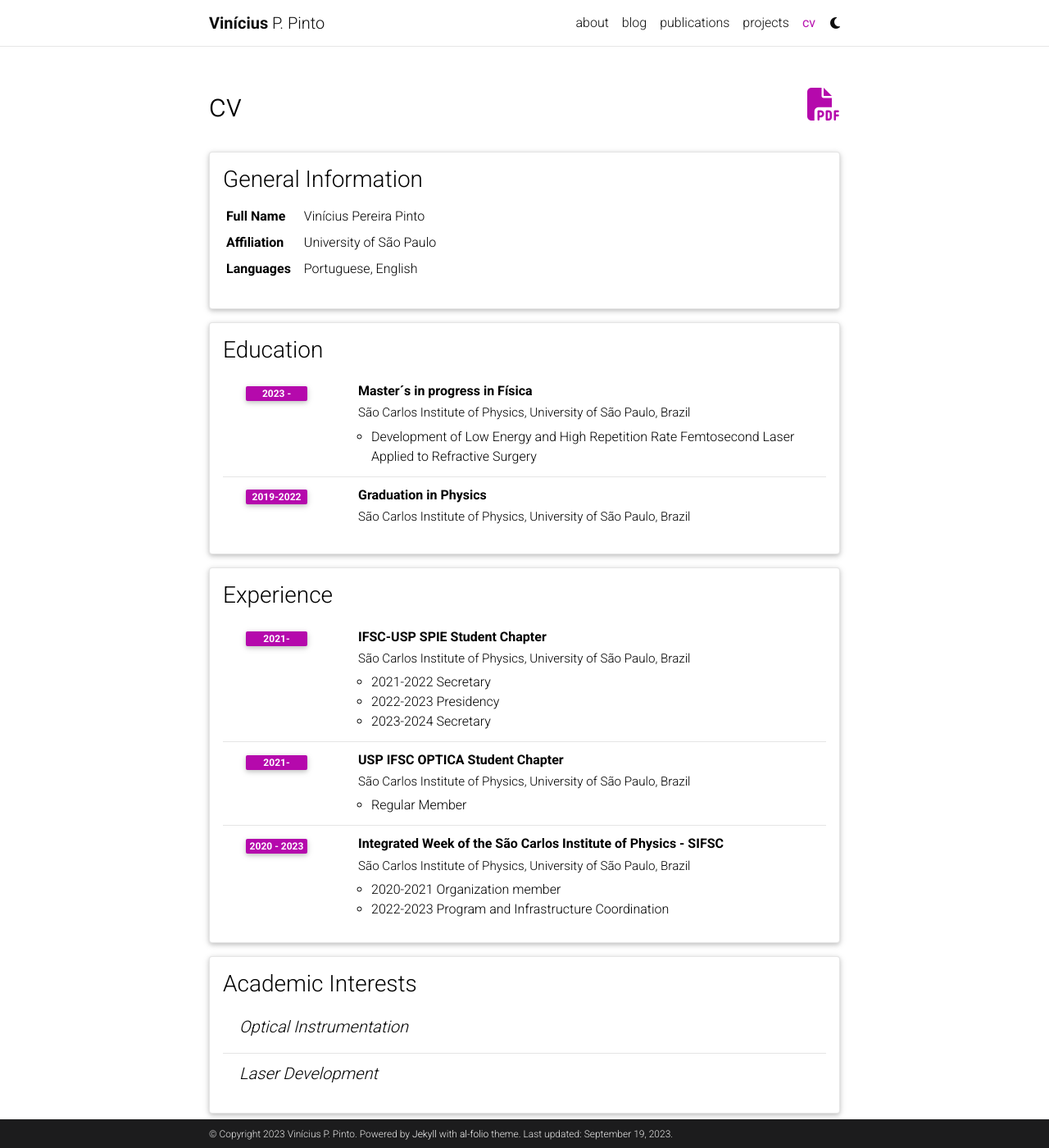
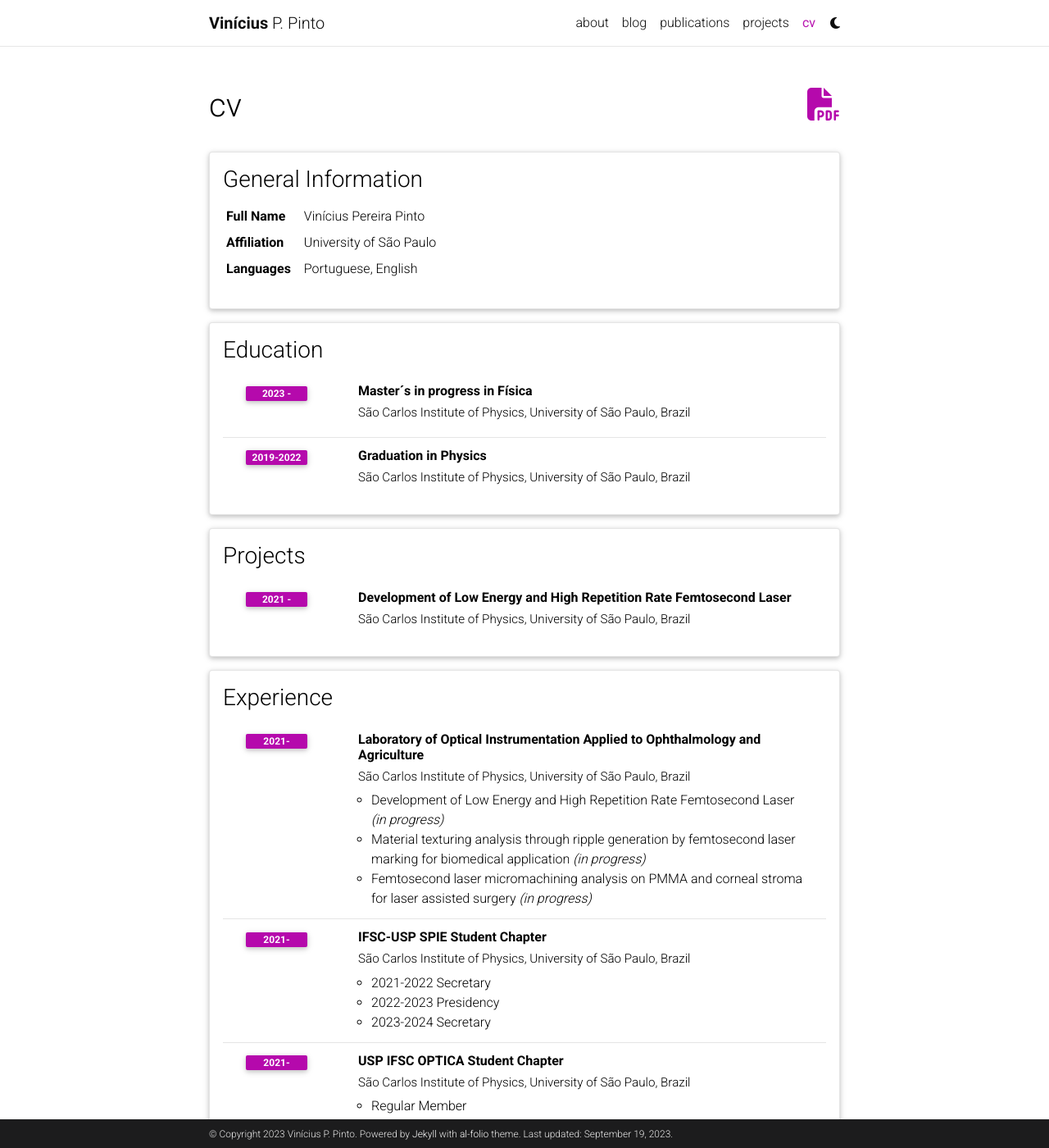
Before and after one commit to viniciusppinto/v, a Jekyll site: the page built from _pages/cv.md, in a window 1280 px wide and 1400 px high. Shown: the whole window at 82% size. Built offline with Jekyll 4.4.1, drawn with Linux system fonts in a browser that asks for light colours; comment, search, counter and statistics services are not loaded; a style sheet for code colours, icons or effects is not loaded.

Commit message:
Update cv.yml

```diff
--- a/_data/cv.yml
+++ b/_data/cv.yml
@@ -14,16 +14,29 @@
     - title:  Master´s in progress in Física
       institution: São Carlos Institute of Physics, University of São Paulo, Brazil
       year: 2023 -
-      description:
-        - Development of Low Energy and High Repetition Rate Femtosecond Laser Applied to Refractive Surgery
 
     - title: Graduation in Physics
       institution: São Carlos Institute of Physics, University of São Paulo, Brazil
       year: 2019-2022
 
+- title: Projects
+  type: time_table
+  contents:
+    - title: Development of Low Energy and High Repetition Rate Femtosecond Laser
+      institution: São Carlos Institute of Physics, University of São Paulo, Brazil
+      year: 2021 -
+
 - title: Experience
   type: time_table
   contents:
+    - title: Laboratory of Optical Instrumentation Applied to Ophthalmology and Agriculture
+      institution: São Carlos Institute of Physics, University of São Paulo, Brazil
+      year: 2021-
+      description:
+        -  Development of Low Energy and High Repetition Rate Femtosecond Laser <i>(in progress)</i>
+        -  Material texturing analysis through ripple generation by femtosecond laser marking for biomedical application <i>(in progress)</i>
+        -  Femtosecond laser micromachining analysis on PMMA and corneal stroma for laser assisted surgery <i>(in progress)</i>
+
     - title: IFSC-USP SPIE Student Chapter
       institution: São Carlos Institute of Physics, University of São Paulo, Brazil
       year: 2021-
```
